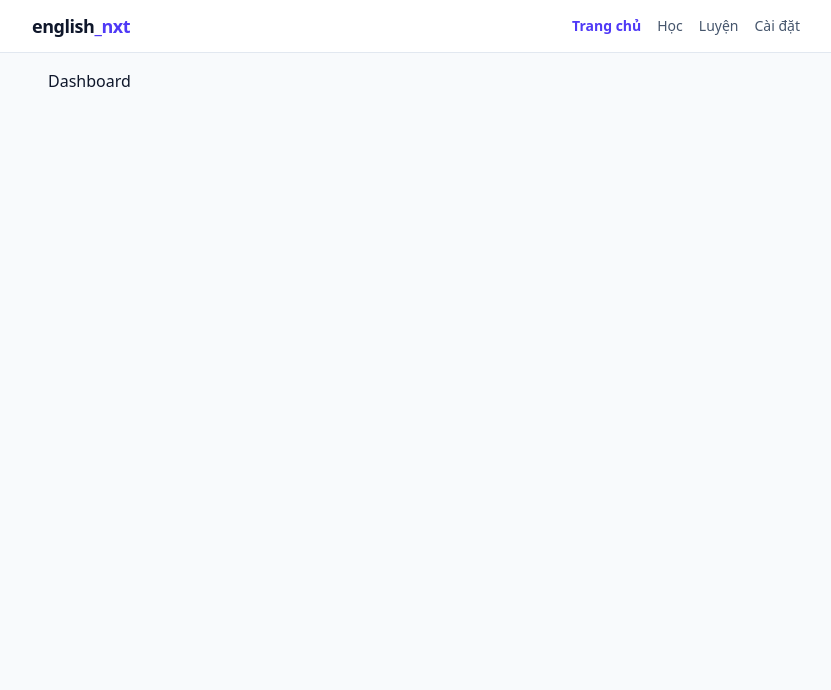
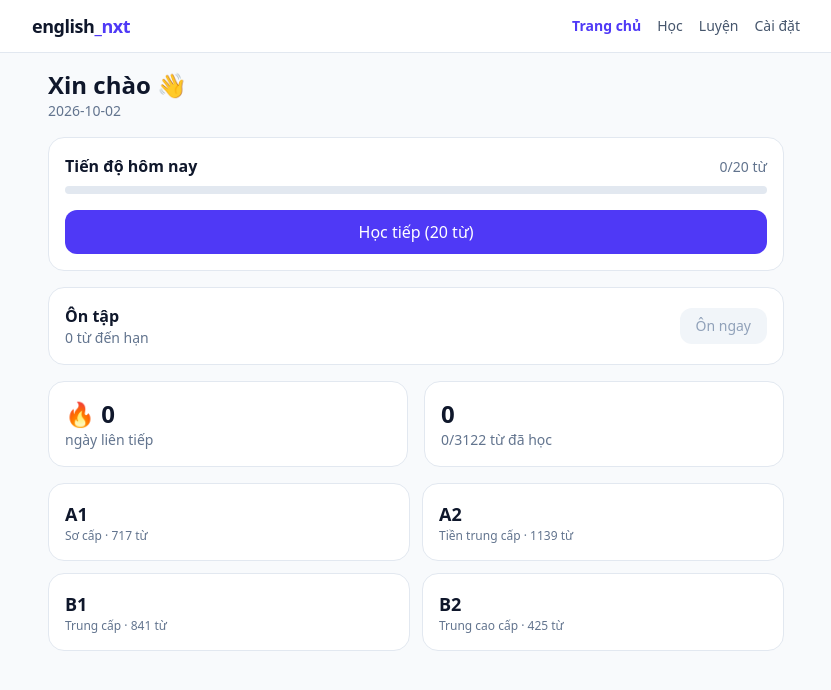
Before and after one commit to nguyenxuantruong21/english-nxt, a React (Vite) app: page / in a window 1280 px wide. Shown: the top 690 px of the page, without its empty margins (224-1055 px from the left). Built offline with nearby package versions, Linux system fonts and the light colour scheme.

Commit message:
feat: dashboard home + ProgressBar component

```diff
--- /dev/null
+++ b/src/components/ProgressBar.tsx
@@ -0,0 +1,8 @@
+export default function ProgressBar({ value, max }: { value: number; max: number }) {
+  const pct = max > 0 ? Math.min(100, Math.round((value / max) * 100)) : 0;
+  return (
+    <div className="h-2 w-full overflow-hidden rounded-full bg-slate-200">
+      <div className="h-full rounded-full bg-indigo-500 transition-all" style={{ width: `${pct}%` }} />
+    </div>
+  );
+}
--- a/src/pages/Dashboard.tsx
+++ b/src/pages/Dashboard.tsx
@@ -1,3 +1,86 @@
+import { Link } from 'react-router-dom';
+import { useProgress } from '../store/progress';
+import { computeStreak, dailyStats, todayStr } from '../lib/review';
+import { getIndex } from '../lib/vocab';
+import ProgressBar from '../components/ProgressBar';
+
 export default function Dashboard() {
-  return <div>Dashboard</div>;
+  const store = useProgress();
+  const data = store.getState().data;
+  const today = todayStr();
+  const stats = dailyStats(data, today);
+  const streak = computeStreak(data.sessions, today);
+  const idx = getIndex();
+
+  return (
+    <div className="space-y-4">
+      <div>
+        <h1 className="text-2xl font-bold">Xin chào 👋</h1>
+        <p className="text-sm text-slate-500">{today}</p>
+      </div>
+
+      <section className="rounded-2xl border border-slate-200 bg-white p-4">
+        <div className="mb-2 flex items-baseline justify-between">
+          <h2 className="font-semibold">Tiến độ hôm nay</h2>
+          <span className="text-sm text-slate-500">
+            {stats.learnedToday}/{stats.goal} từ
+          </span>
+        </div>
+        <ProgressBar value={stats.learnedToday} max={stats.goal} />
+        <Link
+          to="/learn"
+          className="mt-4 block rounded-xl bg-indigo-600 py-2.5 text-center font-medium text-white hover:bg-indigo-700"
+        >
+          {stats.remaining > 0 ? `Học tiếp (${stats.remaining} từ)` : 'Ôn lại hôm nay'}
+        </Link>
+      </section>
+
+      <section className="rounded-2xl border border-slate-200 bg-white p-4">
+        <div className="flex items-center justify-between">
+          <div>
+            <h2 className="font-semibold">Ôn tập</h2>
+            <p className="text-sm text-slate-500">{stats.dueCount} từ đến hạn</p>
+          </div>
+          <Link
+            to="/practice"
+            className={`rounded-xl px-4 py-2 text-sm font-medium ${
+              stats.dueCount > 0
+                ? 'bg-emerald-600 text-white hover:bg-emerald-700'
+                : 'bg-slate-100 text-slate-400'
+            }`}
+          >
+            Ôn ngay
+          </Link>
+        </div>
+      </section>
+
+      <section className="grid grid-cols-2 gap-4">
+        <div className="rounded-2xl border border-slate-200 bg-white p-4">
+          <p className="text-2xl font-bold">🔥 {streak}</p>
+          <p className="text-sm text-slate-500">ngày liên tiếp</p>
+        </div>
+        <div className="rounded-2xl border border-slate-200 bg-white p-4">
+          <p className="text-2xl font-bold">{data.stats.totalLearned}</p>
+          <p className="text-sm text-slate-500">
+            {data.stats.totalLearned}/{idx.totalWords} từ đã học
+          </p>
+        </div>
+      </section>
+
+      <section className="grid grid-cols-2 gap-3">
+        {idx.levels.map((lv) => (
+          <Link
+            key={lv.id}
+            to={`/levels/${lv.id}`}
+            className="rounded-2xl border border-slate-200 bg-white p-4 hover:border-indigo-300"
+          >
+            <p className="text-lg font-bold">{lv.id}</p>
+            <p className="text-xs text-slate-500">
+              {lv.name} · {lv.wordCount} từ
+            </p>
+          </Link>
+        ))}
+      </section>
+    </div>
+  );
 }
```
